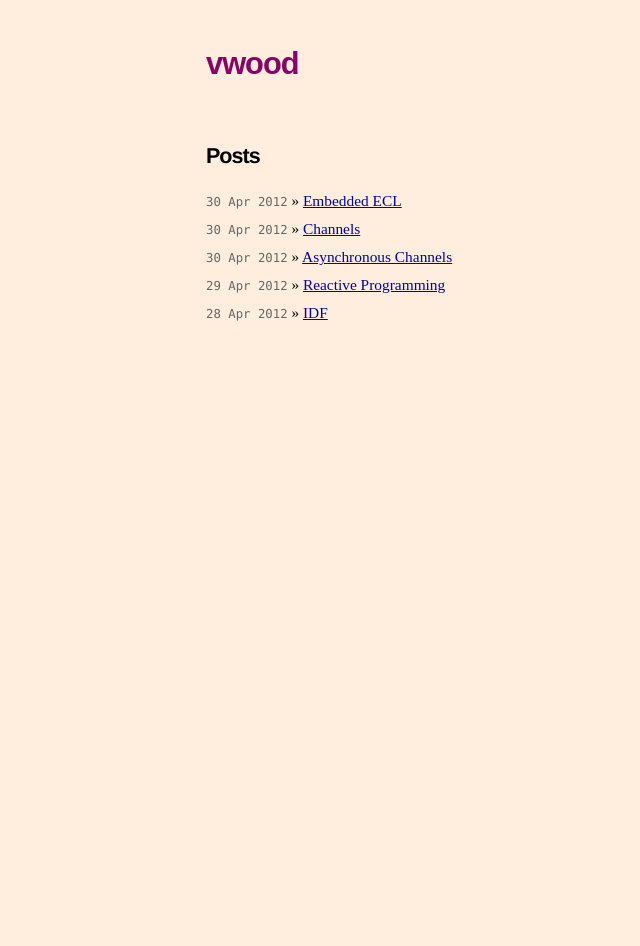
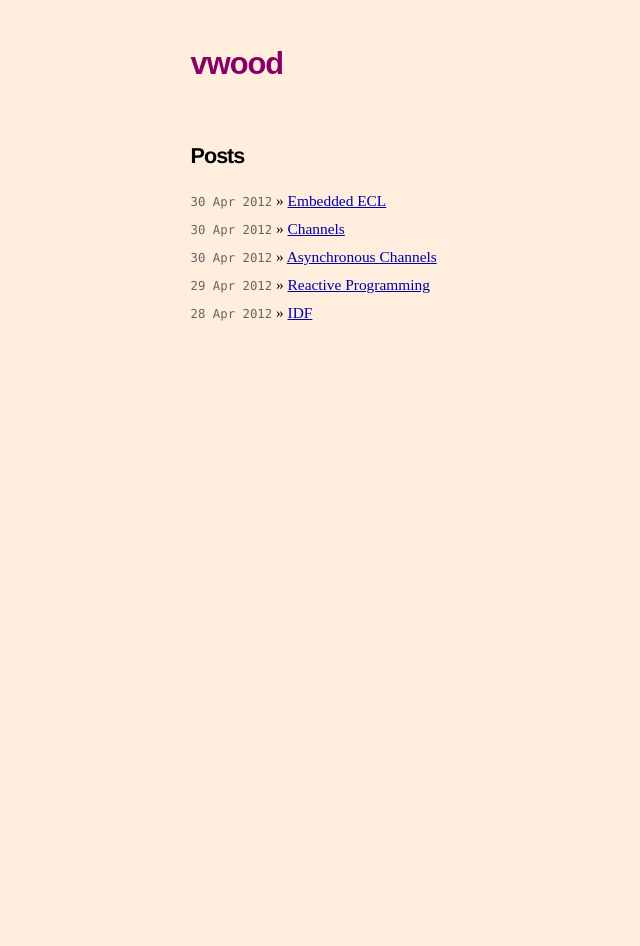
Before and after one commit to vwood/vwood.github.com, a Jekyll site: the page built from index.html, in a window 1280 px wide. Shown: the whole page, without its empty margins (126-766 px from the left). Built offline with Jekyll 4.4.1, drawn with Linux system fonts in a browser that asks for light colours.

Commit message:
Fix github css

```diff
--- a/css/style.css
+++ b/css/style.css
@@ -71,14 +71,14 @@
 .site {
     font-size: 110%;
     text-align: justify;
-    width: 40em;
+    width: 42em;
     margin: 3em auto 2em auto;
     line-height: 1.5em;
 }
 
 .gist {
 	font-size: 80% !important;
-	margin: 15px 0 !important;
+	margin: 10px 0 !important;
 }
 
 .gist-file {
@@ -87,11 +87,11 @@
 
 .gist-meta {
 	border: 1px solid #ddd !important;
-	padding: 12px !important;
+	padding: 10px !important;
 }
 
 .gist-data {
-	padding: 15px !important;
+	padding: 10px !important;
 	border: 1px solid #ddd !important;
 	border-bottom: none !important;
 }
```
